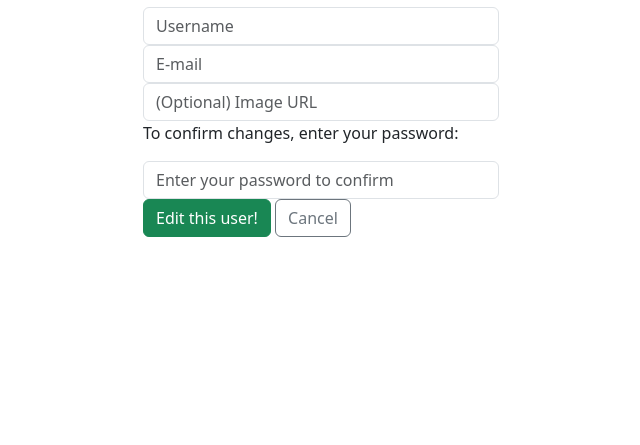
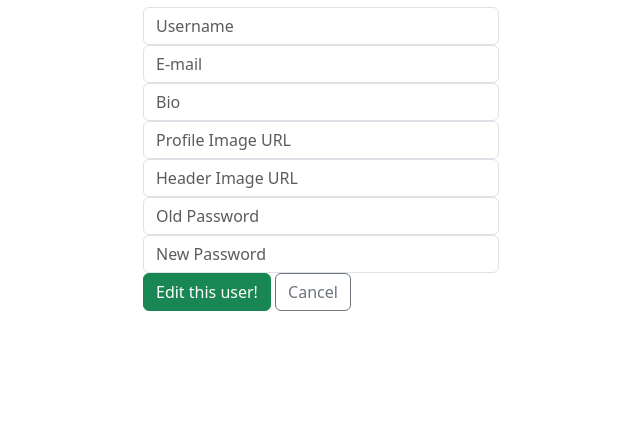
Before and after one commit to boodamans/warbler, a Flask app: template templates/users/edit.html in a window 1280 px wide. Shown: the part 355-800 px from the top of the page, without its empty margins (319-959 px from the left). Run offline with Flask 2, Linux system fonts and the light colour scheme; the template is opened without the code that fills it: values that come from a table or form of the project are taken from there, others are empty; some libraries are stand-ins or nearby versions.

Commit message:
added profile editing and password changing

```diff
--- a/app.py
+++ b/app.py
@@ -3,13 +3,17 @@ import os
 from flask import Flask, render_template, request, flash, redirect, session, g, url_for
 from flask_debugtoolbar import DebugToolbarExtension
 from sqlalchemy.exc import IntegrityError
+from flask_bcrypt import Bcrypt
 
-from forms import UserAddForm, LoginForm, MessageForm
+
+from forms import UserAddForm, LoginForm, MessageForm, EditProfileForm
 from models import db, connect_db, User, Message
 
 CURR_USER_KEY = "curr_user"
 
 app = Flask(__name__)
+bcrypt = Bcrypt()
+
 
 # Get DB_URI from environ variable (useful for production/testing) or,
 # if not set there, use development local db.
@@ -215,9 +219,39 @@ def stop_following(follow_id):
 
 @app.route('/users/profile', methods=["GET", "POST"])
 def profile():
-    """Update profile for current user."""
+    """Update profile for the current user."""
 
-    # IMPLEMENT THIS
+    if not g.user:
+        flash("Access unauthorized.", "danger")
+        return redirect("/")
+
+    form = EditProfileForm()
+
+    if form.validate_on_submit():
+        # Verify the old password before making changes
+        if not bcrypt.check_password_hash(g.user.password, form.old_password.data):
+            flash("Incorrect old password. Changes not saved.", 'danger')
+            return render_template('users/edit.html', form=form)
+
+        try:
+            # Update the current user's profile
+            g.user.username = form.username.data
+            g.user.bio = form.bio.data
+            g.user.email = form.email.data
+            g.user.password = bcrypt.generate_password_hash(form.new_password.data).decode('UTF-8')
+            g.user.image_url = form.image_url.data or User.image_url.default.arg
+            g.user.header_image_url = form.header_image_url.data or User.header_image_url.default.arg
+            db.session.commit()
+
+        except IntegrityError:
+            flash("Username already taken", 'danger')
+            return render_template('users/edit.html', form=form)
+
+        return redirect(url_for('users_show', user_id=g.user.id))
+
+    return render_template('users/edit.html', user=g.user, form=form)
+
+
 
 
 @app.route('/users/delete', methods=["POST"])
--- a/forms.py
+++ b/forms.py
@@ -23,3 +23,14 @@ class LoginForm(FlaskForm):
 
     username = StringField('Username', validators=[DataRequired()])
     password = PasswordField('Password', validators=[Length(min=6)])
+
+class EditProfileForm(FlaskForm):
+    """Edit Form."""
+
+    username = StringField('Username')
+    email = StringField('E-mail', validators=[Email()])
+    bio = StringField('Bio')
+    image_url = StringField('Profile Image URL')
+    header_image_url = StringField('Header Image URL')
+    old_password = PasswordField('Old Password', validators=[DataRequired(), Length(min=6)])
+    new_password = PasswordField('New Password', validators=[DataRequired(), Length(min=6)])
--- a/templates/users/edit.html
+++ b/templates/users/edit.html
@@ -8,22 +8,12 @@
       <form method="POST" id="user_form">
         {{ form.hidden_tag() }}
 
-        {% for field in form if field.widget.input_type != 'hidden' and field.name != 'password' %}
+        {% for field in form if field.widget.input_type != 'hidden' %}
           {% for error in field.errors %}
             <span class="text-danger">{{ error }}</span>
           {% endfor %}
           {{ field(placeholder=field.label.text, class="form-control") }}
         {% endfor %}
-
-        <p>To confirm changes, enter your password:</p>
-        {% if form.password.errors %}
-          {% for error in form.password.errors %}
-            <span class="text-danger">
-            {{ error }}
-          </span>
-          {% endfor %}
-        {% endif %}
-        {{ form.password(placeholder="Enter your password to confirm", class="form-control") }}
 
         <div class="edit-btn-area">
           <button class="btn btn-success">Edit this user!</button>
```
